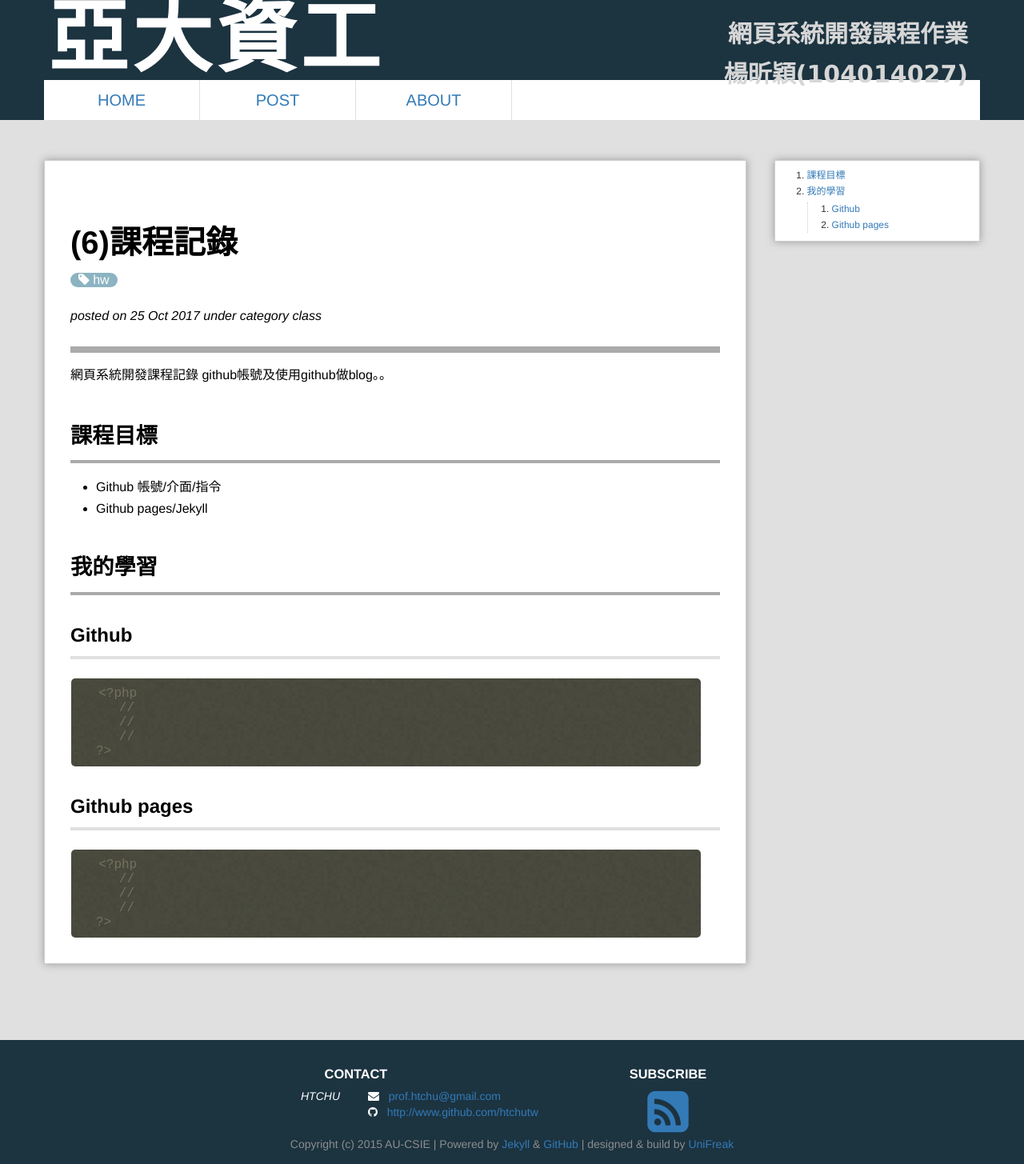
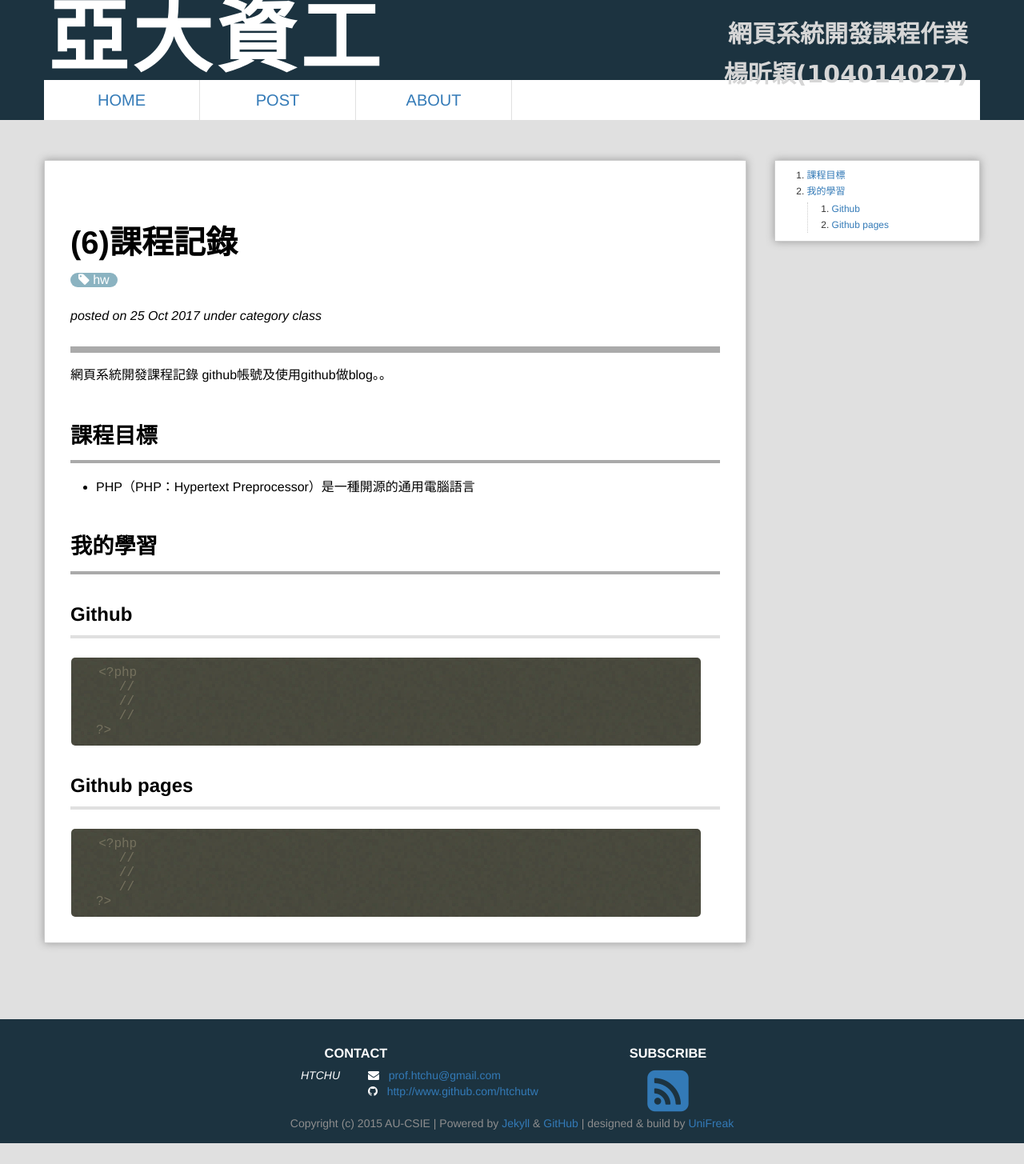
Before and after one commit to NICKTHEREAL/webcourse, a Jekyll site: the page built from _posts/2017-10-25-Class6.md, in a window 1280 px wide. Shown: the whole page at 80% size. Built offline with Jekyll 4.4.1, drawn with Linux system fonts in a browser that asks for light colours; Markdown is read by kramdown in place of the engine named in the settings; comment, search, counter and statistics services are not loaded; after the commit the page ends 1429 px from its top, so only the background shows below that.

Commit message:
Update 2017-10-25-Class6.md

```diff
--- a/_posts/2017-10-25-Class6.md
+++ b/_posts/2017-10-25-Class6.md
@@ -10,8 +10,7 @@ excerpt: "第6週課程。"
 github帳號及使用github做blog。。
 
 # 課程目標
-- Github 帳號/介面/指令
-- Github pages/Jekyll
+- PHP（PHP：Hypertext Preprocessor）是一種開源的通用電腦語言
 
 # 我的學習
 
```
